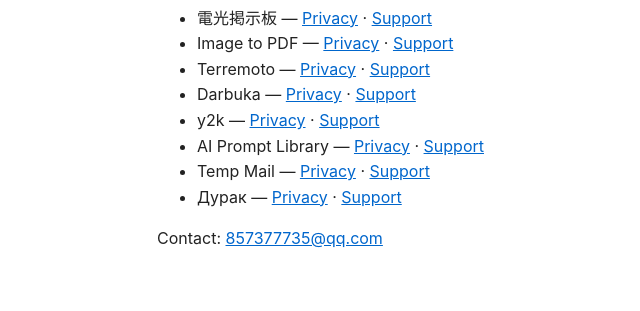
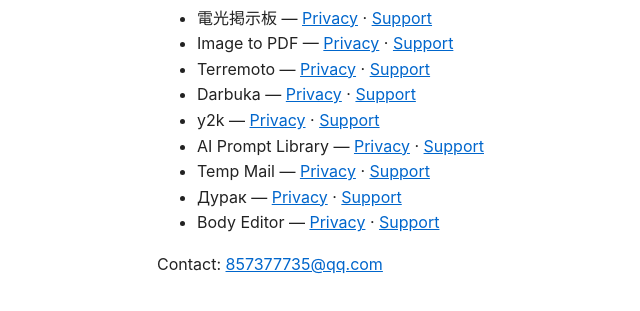
Before and after one commit to fwang18/app-legal-pages, a plain HTML site: page docs/index.html in a window 1280 px wide. Shown: the part 107-418 px from the top of the page, without its empty margins (163-803 px from the left). Drawn offline with Linux system fonts and the light colour scheme.

Commit message:
Publish Body Editor legal pages

```diff
--- a/docs/index.html
+++ b/docs/index.html
@@ -10,4 +10,5 @@
 <li>AI Prompt Library — <a href="ai-prompt/privacy/privacy.html">Privacy</a> · <a href="ai-prompt/privacy/support.html">Support</a></li>
 <li>Temp Mail — <a href="temp-mail/privacy/privacy.html">Privacy</a> · <a href="temp-mail/privacy/support.html">Support</a></li>
 <li>Дурак — <a href="durak/privacy/privacy.html">Privacy</a> · <a href="durak/privacy/support.html">Support</a></li>
+<li>Body Editor — <a href="body-editor/privacy.html">Privacy</a> · <a href="body-editor/support.html">Support</a></li>
 </ul><p>Contact: <a href="mailto:857377735@qq.com">857377735@qq.com</a></p></body></html>
```
Also changed, not shown: docs/body-editor/privacy.html (added, +1 -0 lines), docs/body-editor/support.html (added, +1 -0 lines).
